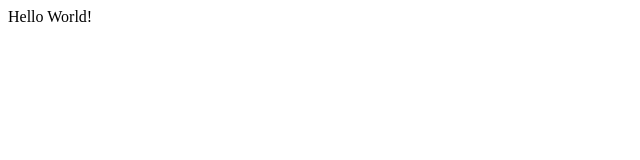
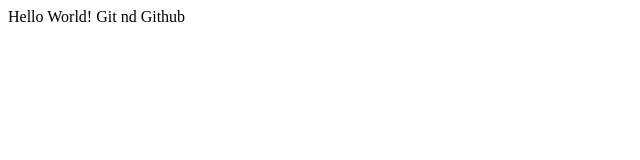
Before and after one commit to aradhana72/test-git-repo, a plain HTML site: page index.html in a window 1280 px wide. Shown: the whole page, without its empty margins (0-640 px from the left). Drawn offline with Linux system fonts and the light colour scheme.

Commit message:
Third commit

```diff
--- a/index.html
+++ b/index.html
@@ -6,5 +6,6 @@
   </head>
   <body>
     Hello World!
+    Git nd Github
   </body>
 </html>
```
